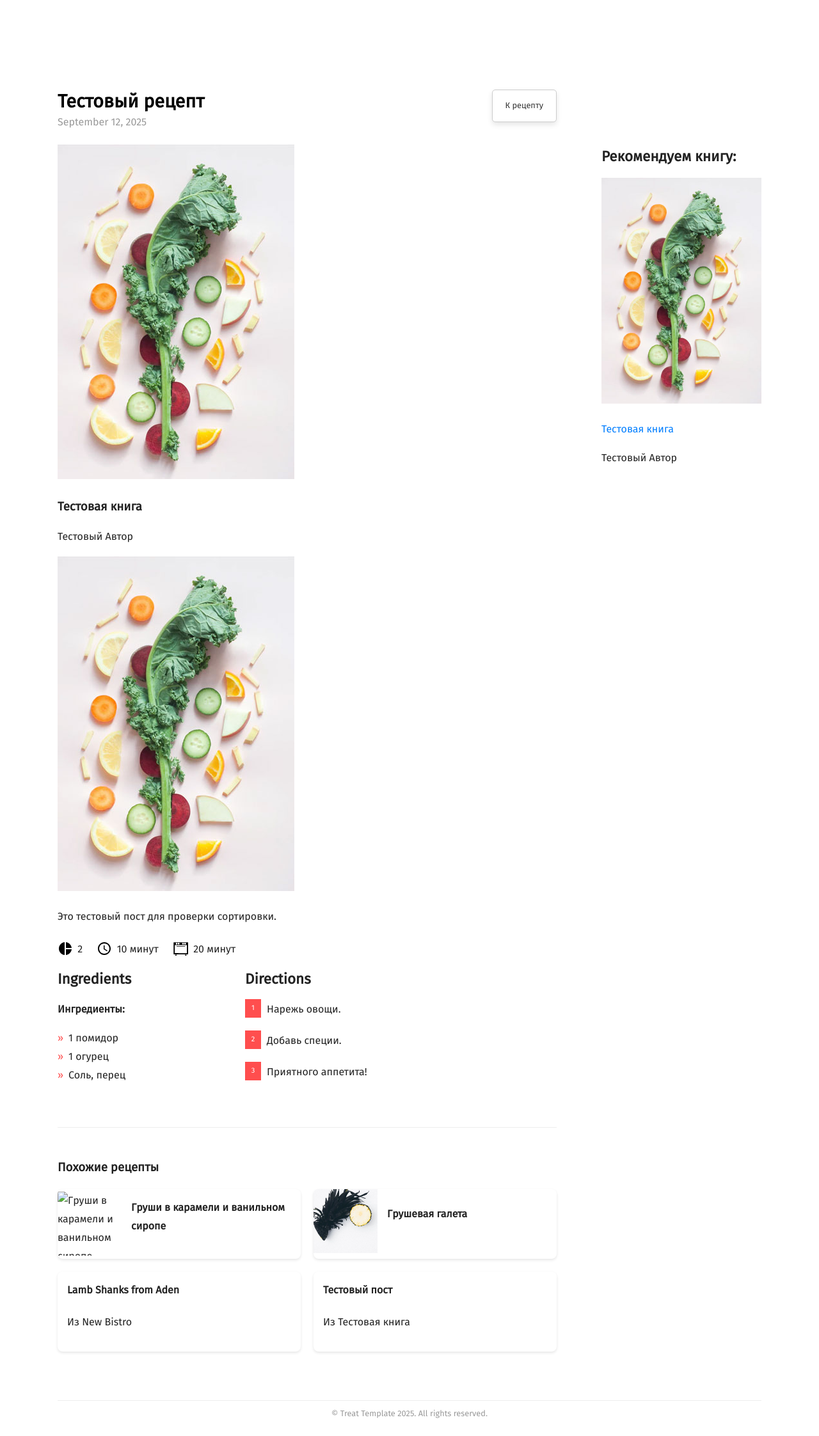
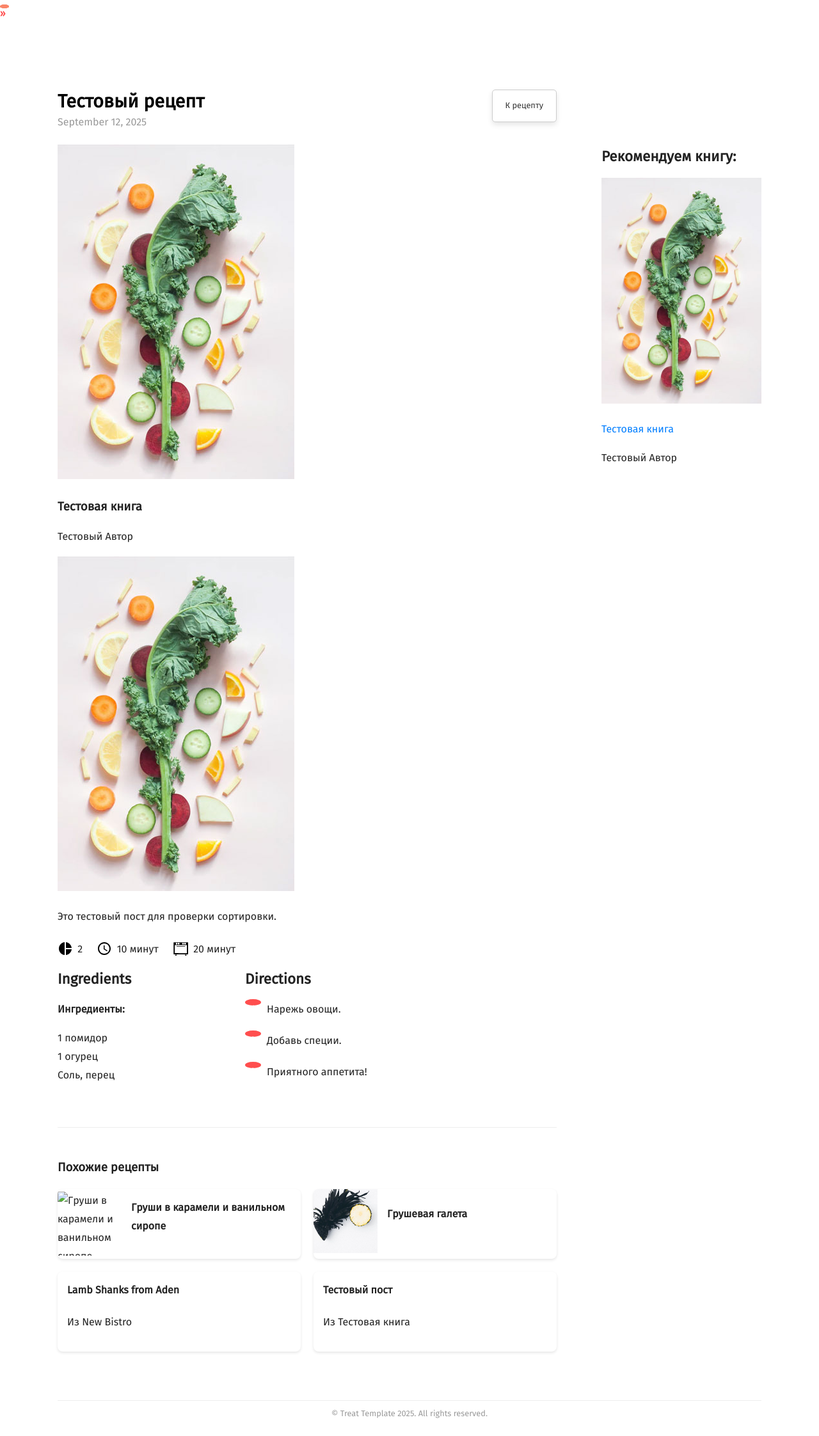
Before and after one commit to Helga1970/new-site, a Jekyll site: the page built from _recipes/2025-09-12-test-recept.md, in a window 1280 px wide. Shown: the whole page at 64% size. Built offline with Jekyll 4.4.1, drawn with Linux system fonts in a browser that asks for light colours; nearby versions of some CDN libraries; some web fonts are replaced.

Commit message:
Update recipes.scss

```diff
--- a/_sass/recipes.scss
+++ b/_sass/recipes.scss
@@ -99,3 +99,31 @@
   background-color: #f8f8f8;
   box-shadow: 0 6px 12px rgba(0,0,0,0.2);
 }
+.directions ol,
+.ingredients ul {
+  list-style: none;
+  padding-left: 0;
+}
+/* Толстые точки для шагов */
+.directions ol li::before {
+  content: "";
+  position: absolute;
+  top: 5px;
+  left: 0;
+  width: 10px;
+  height: 10px;
+  background-color: #fa8569;
+  border-radius: 50%;
+}
+
+/* Тонкие точки для ингредиентов */
+.ingredients ul li::before {
+  content: "";
+  position: absolute;
+  top: 7px;
+  left: 0;
+  width: 6px;
+  height: 6px;
+  background-color: #fa8569;
+  border-radius: 50%;
+}
```
